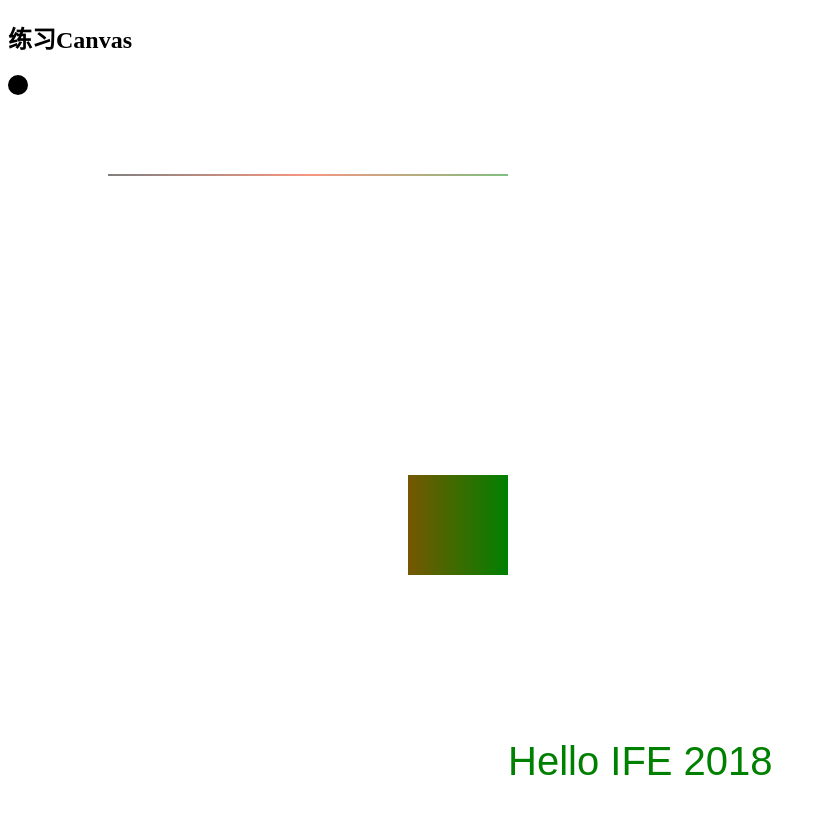
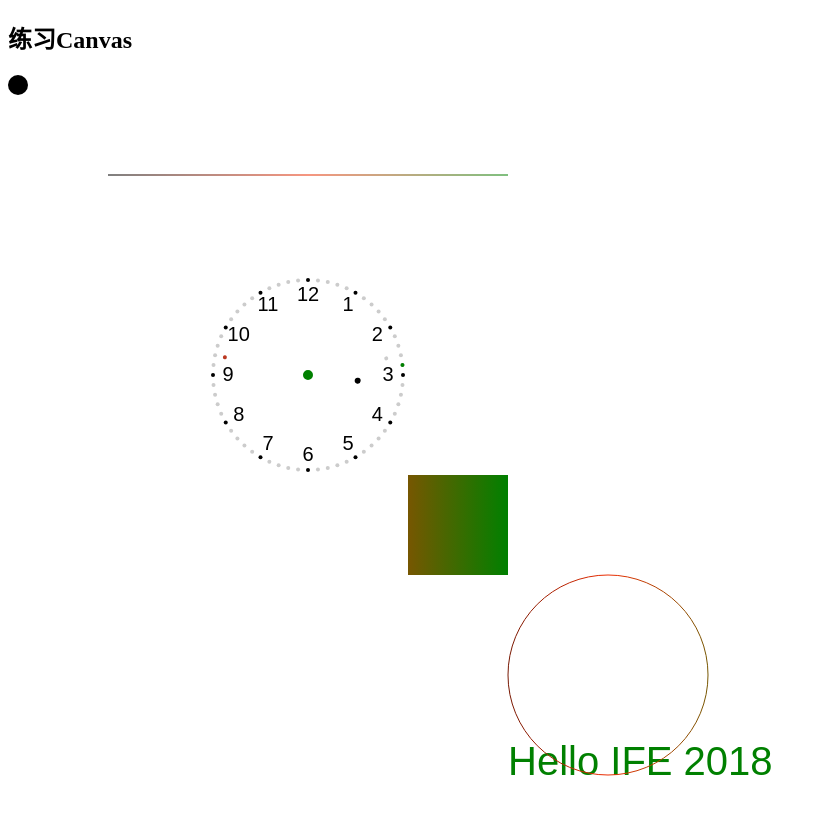
Before and after one commit to zhouhu1997/IFE2018, a plain HTML site: page day 34 - 36/canvasExercises/canvas.html in a window 1280 px wide. Shown: the whole page, without its empty margins (0-826 px from the left). Drawn offline with Linux system fonts and the light colour scheme.

Commit message:
画canvas时钟

```diff
--- a/day 34 - 36/canvasExercises/canvas.html
+++ b/day 34 - 36/canvasExercises/canvas.html
@@ -31,7 +31,6 @@
 	// 画正方形
 	cxt.beginPath();
 	cxt.fillRect(400,400,100,100);
-	cxt.beginPath();
 	// 画圆
 	cxt.beginPath();
 	cxt.arc(10,10, 10, 0, Math.PI * 2);
@@ -42,5 +41,101 @@
 	cxt.fillText("Hello IFE 2018", 500,700);
 	cxt.fill();
 
+
+	function drawHour(hour, min){
+		cxt.save();
+		cxt.beginPath();
+		cxt.strokeStyle = "#000";
+		var rad = 2 * Math.PI / 12 * hour;
+		var mrad = 2 * Math.PI / 60 /12 * min;
+		cxt.rotate(rad + mrad);
+		cxt.lineWidth = 6;
+		cxt.lineCap = "round";
+		cxt.lineTo(0, - 50);
+		cxt.stroke();
+		cxt.restore();
+	}
+
+
+
+	function drawMinutes(min){
+		cxt.save();
+		cxt.beginPath();
+		cxt.strokeStyle = "#ccc";
+		var rad = 2 * Math.PI / 60 * min;
+		cxt.rotate(rad);
+		cxt.lineWidth = 4;
+		cxt.lineCap = "round";
+		cxt.lineTo(0, - 80);
+		cxt.stroke();
+		cxt.restore();
+	}
+
+	function drawSec(sec){
+		cxt.save();
+		cxt.beginPath();
+		cxt.strokeStyle = "#BB3922";
+		var rad = 2 * Math.PI / 60 * sec;
+		cxt.rotate(rad);
+		cxt.lineWidth = 4;
+		cxt.lineCap = "round";
+		cxt.lineTo(0, -85);
+		cxt.stroke();
+		cxt.restore();
+	}
+
+	function drawBg(){
+		// 画时钟
+		cxt.save();
+		cxt.beginPath();
+		cxt.font = "20px Arial";
+		cxt.textBaseline = "middle";
+		cxt.textAlign = "center";
+		cxt.arc(300, 300, 100, 0, Math.PI * 2);
+		cxt.stroke();
+		var num = [3,4,5,6,7,8,9,10,11,12,1,2];
+		for (var i = 0; i < num.length; i++){
+			cxt.beginPath();
+			var rad = Math.PI * 2 / 12 * i;
+			var x = Math.cos(rad) * 80;
+			var y = Math.sin(rad) * 80;
+			cxt.fillText(num[i], x ,y);
+		}
+
+		for (var i = 0; i < 60; i++){
+			cxt.beginPath();
+			var rad = Math.PI * 2 / 60 * i;
+			var x = Math.cos(rad) * 95;
+			var y = Math.sin(rad) * 95;
+			cxt.arc(x,y, 2, 0, Math.PI * 2);
+			cxt.fillStyle = i % 5 === 0 ? "#000" : "#ccc";
+			cxt.fill();
+		}
+
+		cxt.fillStyle = "green";
+		cxt.arc(0,0, 5, 0, Math.PI * 2);
+		cxt.fill();
+		cxt.restore();
+
+	}
+	cxt.beginPath();
+	cxt.translate(300,300);
+	var now = new Date();
+	var hour = now.getHours();
+	var min = now.getMinutes();
+	var sec = now.getSeconds();
+
+	drawBg();
+	cxt.moveTo(0,0);
+	drawHour(hour, min);
+	drawMinutes(min);
+	drawSec(sec);
+
+	setInterval(function () {
+
+
+
+	}, 500)
+
 </script>
 </html>
```
